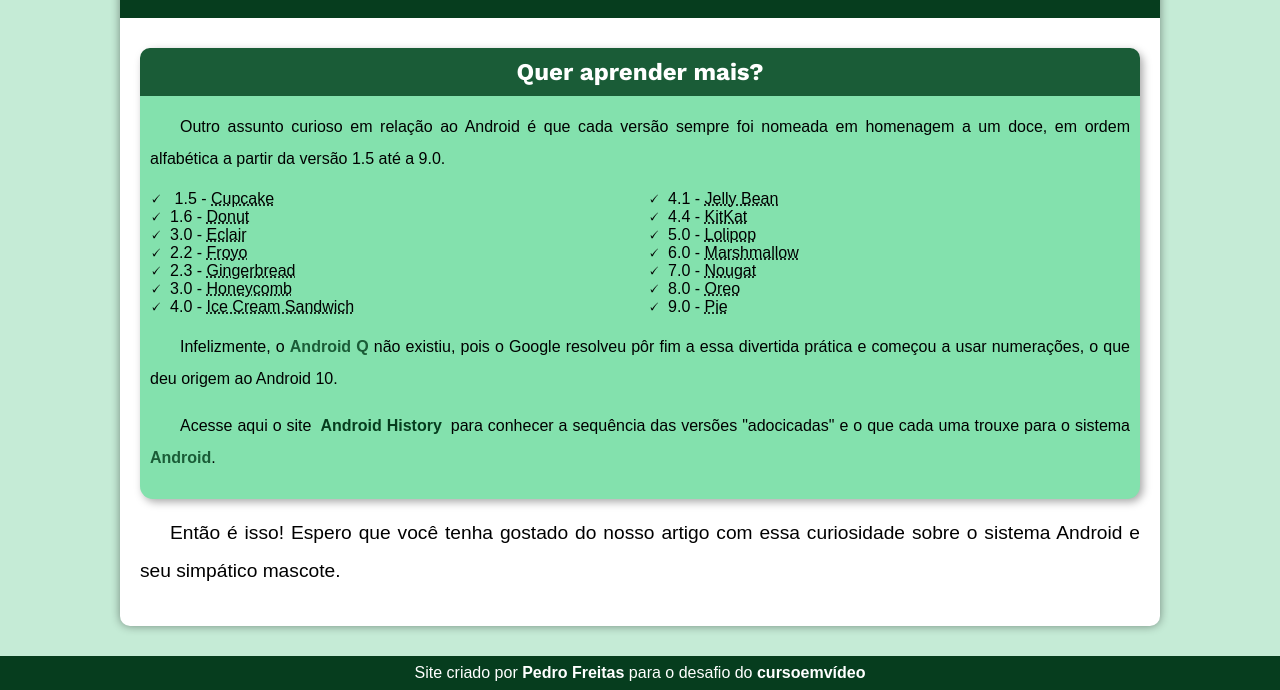
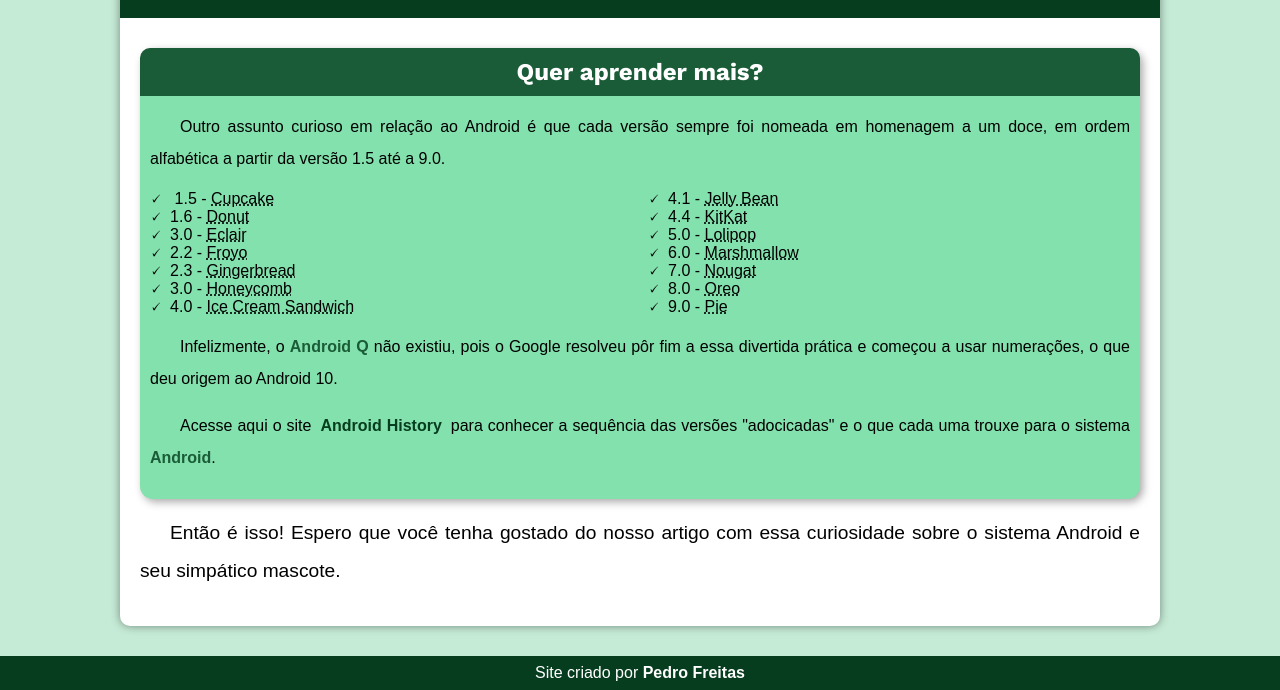
Before and after one commit to PedroF7/projeto-android, a plain HTML site: page index.html in a window 1280 px wide. Shown: the part 2358-3048 px from the top of the page. Drawn offline with Linux system fonts and the light colour scheme.

Commit message:
Update index.html

```diff
--- a/index.html
+++ b/index.html
@@ -91,9 +91,7 @@
 </article>
 </main>
 <footer>
-        <p>Site criado por <a href="https://gustavoguanabara.github.io/" target="_blank">Pedro Freitas</a> para o desafio do <a href="https://www.youtube.com/cursoemvideo" target="_blank">cursoemvídeo</a></p>
+        <p>Site criado por <a href="https://gustavoguanabara.github.io/" target="_blank">Pedro Freitas</a></p>
     </footer>
 </body>
 </html>
-
-<!-- https://www.youtube.com/watch?v=-ZpMLHnvzhA -->
```
